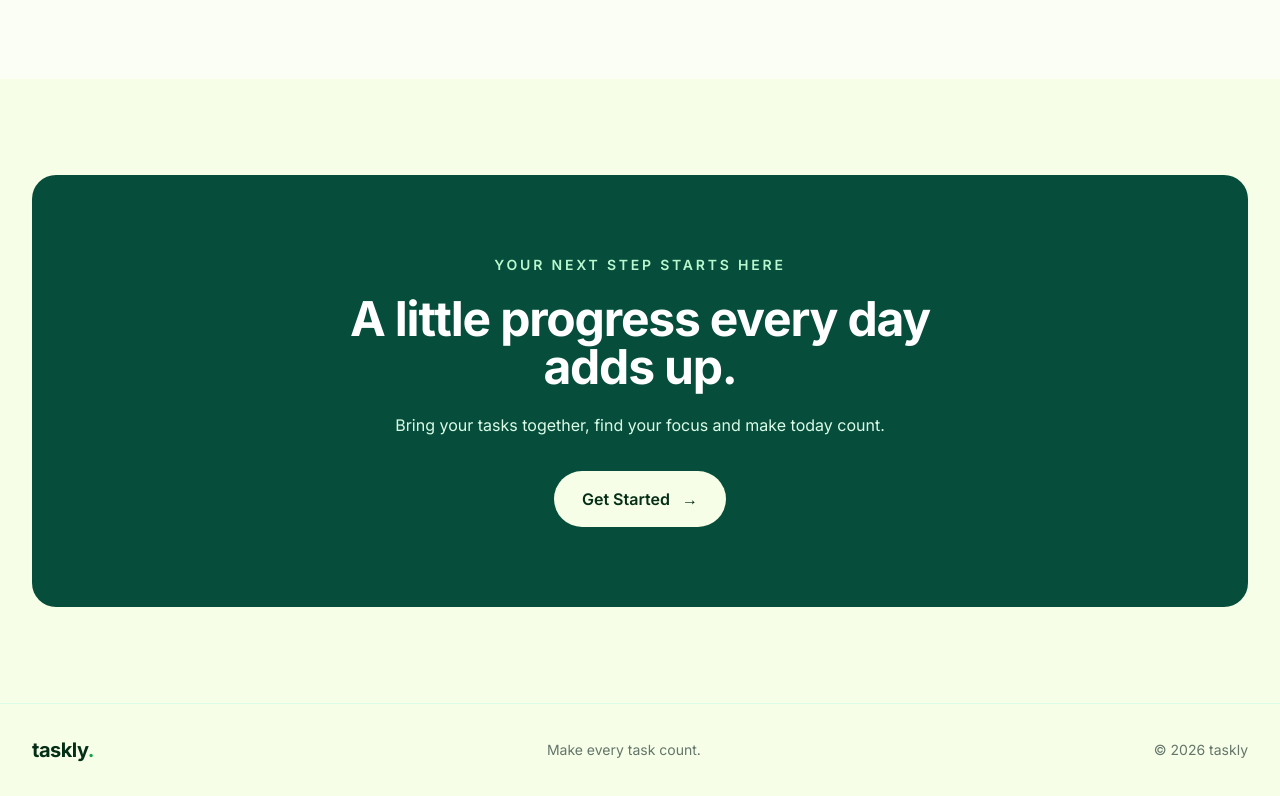
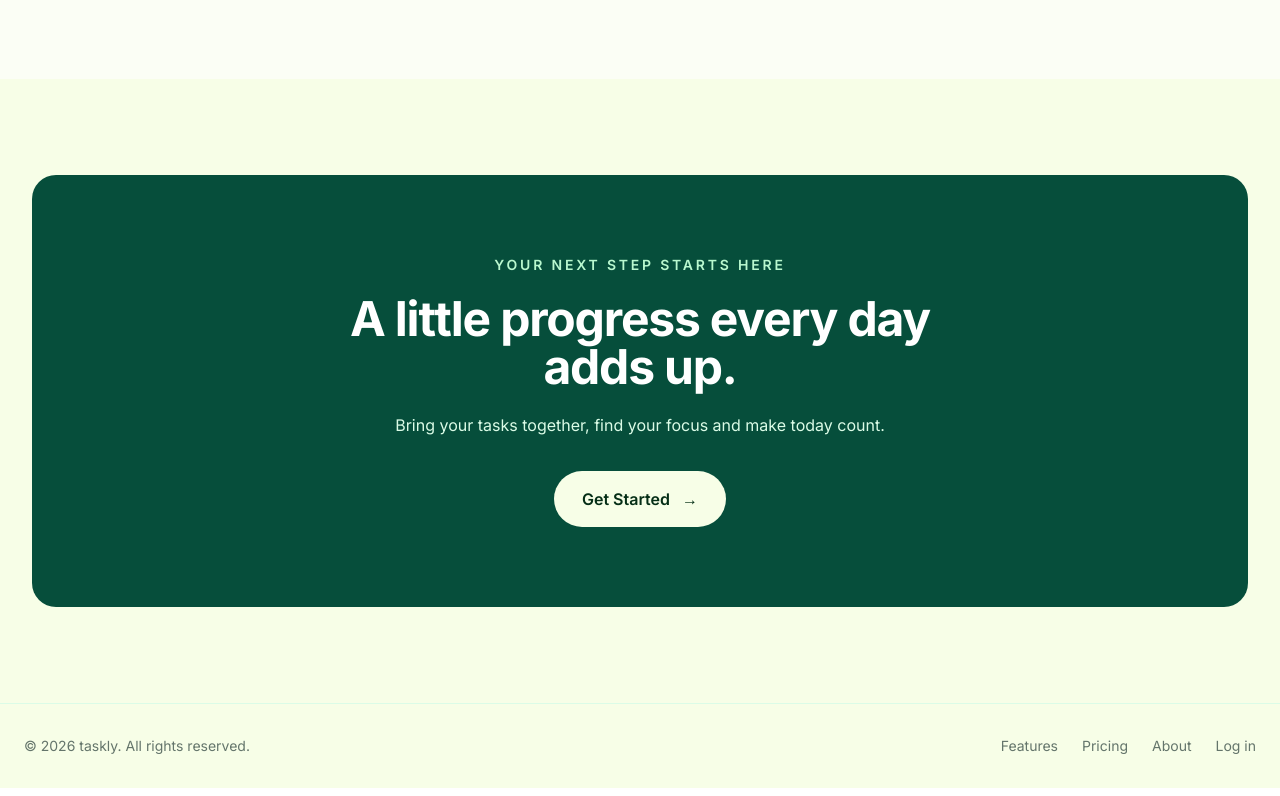
Before and after one commit to jmacauleyhq/taskly, a Next.js app: page / in a window 1280 px wide. Shown: the part 1402-2198 px from the top of the page. Built offline with nearby package versions, Linux system fonts and the light colour scheme.

Commit message:
Standarised Footers

```diff
--- a/app/features/page.tsx
+++ b/app/features/page.tsx
@@ -177,11 +177,11 @@ export default function FeaturesPage() {
           <p>© 2026 taskly. All rights reserved.</p>
 
           <div className="flex gap-6">
+            <Link href="/pricing" className="transition hover:text-green-800">
+              Pricing
+            </Link>
             <Link href="/about" className="transition hover:text-green-800">
               About
-            </Link>
-            <Link href="/pricing" className="transition hover:text-green-800">
-              Pricing
             </Link>
             <Link href="/login" className="transition hover:text-green-800">
               Log in
--- a/app/page.tsx
+++ b/app/page.tsx
@@ -251,19 +251,26 @@ export default function LandingPage() {
         </section>
 
         {/* Footer */}
-        <footer className="border-t border-green-100">
-          <div className="mx-auto flex max-w-7xl flex-col items-center justify-between gap-4 px-6 py-8 sm:flex-row sm:px-8">
-            <Link href="/" className="text-xl font-bold tracking-tight">
-              taskly<span className="text-[#16A34A]">.</span>
+      <footer className="border-t border-green-100 px-6 py-8">
+        <div className="mx-auto flex max-w-7xl flex-col items-center justify-between gap-4 text-sm text-[#64756B] sm:flex-row">
+          <p>© 2026 taskly. All rights reserved.</p>
+
+          <div className="flex gap-6">
+            <Link href="/features" className="transition hover:text-green-800">
+              Features
             </Link>
-            <p className="text-sm text-[#64756B]">
-              Make every task count.
-            </p>
-            <p className="text-sm text-[#64756B]">
-              © 2026 taskly
-            </p>
+            <Link href="/pricing" className="transition hover:text-green-800">
+              Pricing
+            </Link>
+            <Link href="/about" className="transition hover:text-green-800">
+              About
+            </Link>
+            <Link href="/login" className="transition hover:text-green-800">
+              Log in
+            </Link>
           </div>
-        </footer>
+        </div>
+      </footer>
       </main>
     </>
   );
```
